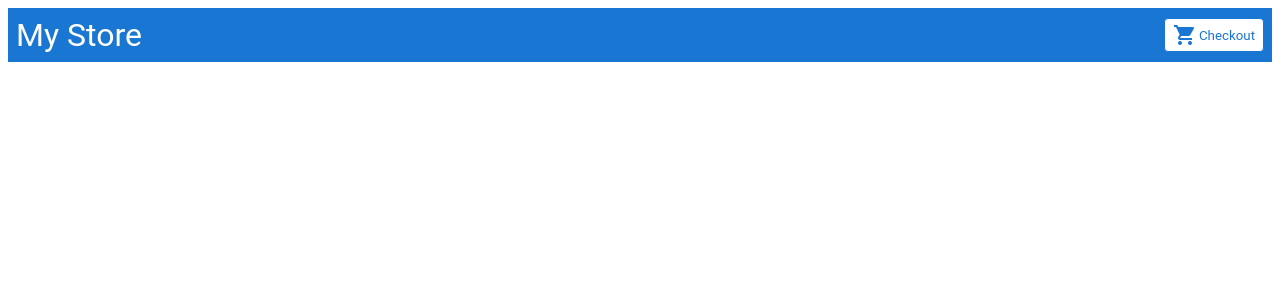
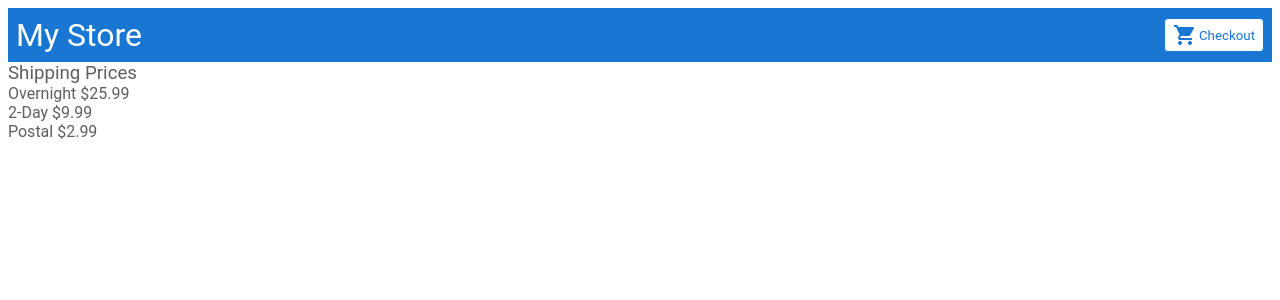
Before and after one commit to israelfcarvalho/my-angular-app, an Angular app: page /shipping in a window 1280 px wide. Before the commit this address led to /. Shown: the top 300 px of the page. Built offline with nearby package versions, Linux system fonts and the light colour scheme.

Commit message:
Add shipping component and add it to router
Add link to redirect to shipping route on cart view

```diff
--- a/src/app/cart.service.ts
+++ b/src/app/cart.service.ts
@@ -49,7 +49,7 @@ export class CartService {
   }
 
   getShippingPrices(){
-    return this.httpClient.get<ShippingOptions>('/assets/shipping.json')
+    return this.httpClient.get<ShippingOptions>('/assets/shippingData.json')
   }
 }
 
--- a/src/app/cart/cart.component.html
+++ b/src/app/cart/cart.component.html
@@ -1,4 +1,6 @@
 <h3>Cart</h3>
+
+<p><a routerLink="/shipping">Shipping Prices</a></p>
 
 <div [className]="'cart_item'" *ngFor="let cart of items">
     {{cart.product.name}} - {{cart.quantity}} - {{cart.product.price | currency}}
--- a/src/app/cart/cart.component.scss
+++ b/src/app/cart/cart.component.scss
@@ -1,3 +1,9 @@
+@import '/src/app//utils/scss/variables.scss';
+
 :host {
     display: block;
+
+    a {
+        color: $colors-primary;
+    }
 }
--- a/src/app/product-details/product-details.component.ts
+++ b/src/app/product-details/product-details.component.ts
@@ -26,7 +26,6 @@ export class ProductDetailsComponent {
 
   addToCart(product: Product){
     this.cartService.addItem(product)
-    window.alert(`${product.name} has been added to the cart!`)
   }
 }
 
--- /dev/null
+++ b/src/app/shipping/shipping.component.html
@@ -0,0 +1,6 @@
+<h3>Shipping Prices</h3>
+
+<div [className]="'shipping-item'" *ngFor="let shipping of shippingCosts | async">
+    <span>{{shipping.type}} </span>
+    <span>{{shipping.price | currency}}</span>
+</div>
--- /dev/null
+++ b/src/app/shipping/shipping.component.scss
@@ -0,0 +1,3 @@
+:host {
+    display: block;
+}
--- /dev/null
+++ b/src/app/shipping/shipping.component.ts
@@ -0,0 +1,22 @@
+import { Component } from '@angular/core';
+import { Observable } from 'rxjs';
+
+import { CartService } from '../cart.service';
+import { ShippingOptions } from '../entities/shipping';
+
+@Component({
+  selector: 'app-shipping',
+  templateUrl: './shipping.component.html',
+  styleUrls: ['./shipping.component.scss']
+})
+export class ShippingComponent {
+  shippingCosts: Observable<ShippingOptions>
+
+  constructor(private cartService: CartService){
+    this.shippingCosts = this.cartService.getShippingPrices()
+
+    this.shippingCosts.subscribe((...params) => {
+      console.log({params})
+    })
+  }
+}
```
Also changed, not shown: src/app/app.module.ts (+5 -2 lines), 1 other file (tests, documents, lock files or other folders).
